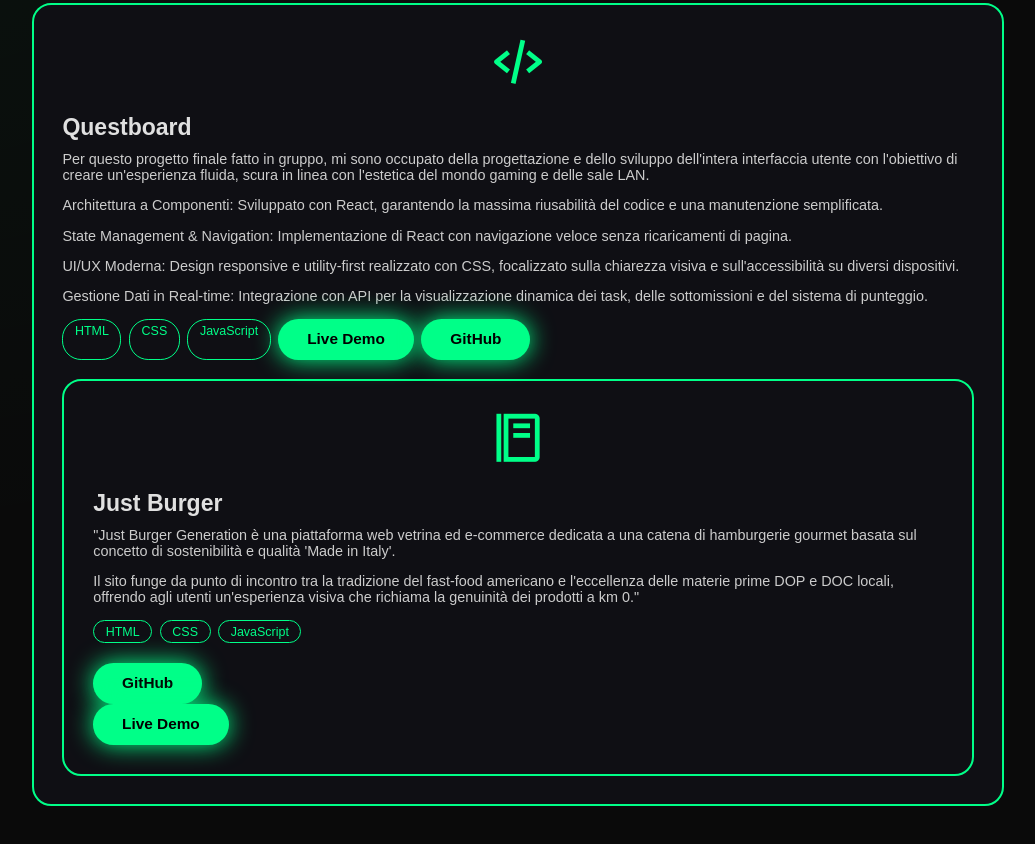
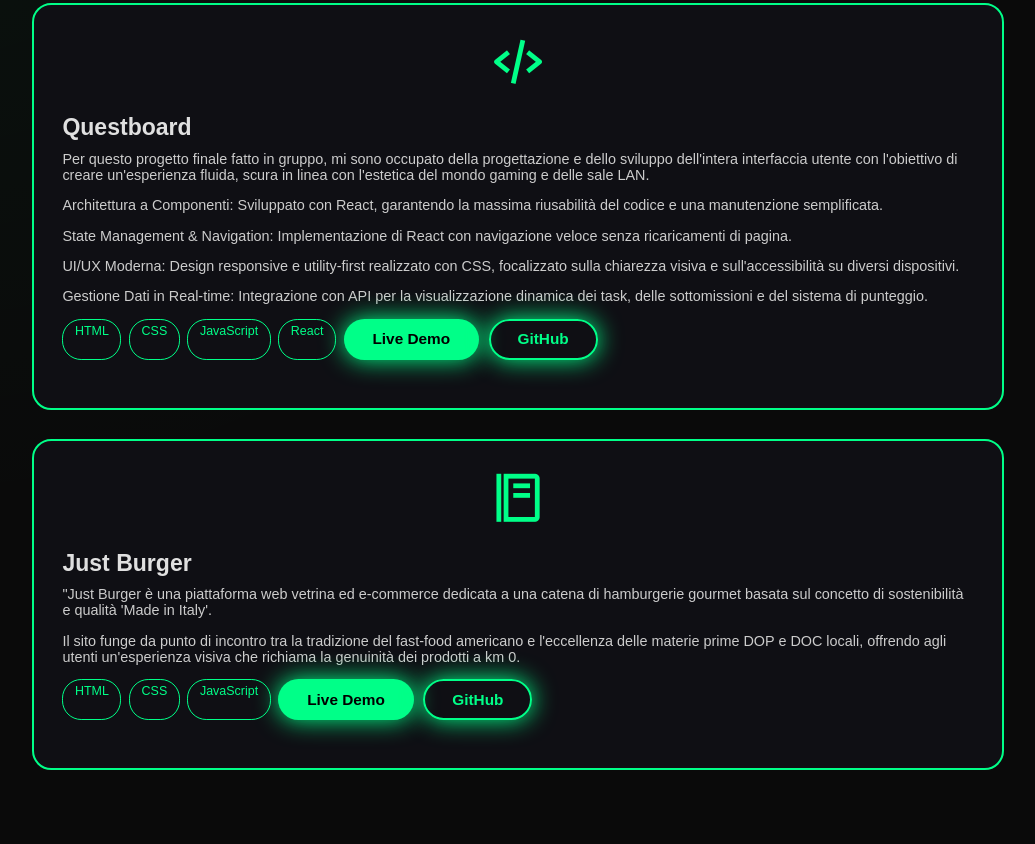
Before and after one commit to rosariolettiero54/Portfolio-Rosario, a plain HTML site: page src/main/resources/templates/HTML/progetti.html in a window 1280 px wide. Shown: the part 282-1126 px from the top of the page, without its empty margins (122-1157 px from the left). Drawn offline with nearby package versions, Linux system fonts and the light colour scheme.

Commit message:
Modifiche

```diff
--- a/src/main/resources/templates/HTML/progetti.html
+++ b/src/main/resources/templates/HTML/progetti.html
@@ -45,35 +45,35 @@
                         <span>HTML</span>
                         <span>CSS</span>
                         <span>JavaScript</span>
+                        <span>React</span>
                         <div class="project-links">
                             <a href="https://questboard-ibf8.onrender.com/" target="_blank" class="btn">Live Demo</a>
-                      </div>
-                      <div class="project-links">
-                          <a href="https://github.com/Generation-Group2/QuestBoard" target="_blank" class="btn">GitHub</a>
+                            <a href="https://github.com/Generation-Group2/QuestBoard" target="_blank" class="btn btn-outline">GitHub</a>
                         </div>
                     </div>
                 </div>
+            </div>
+
             <div class="project-card">
                 <div class="project-img">
                     <i class='bx bx-food-menu'></i>
                 </div>
                 <div class="project-info">
                     <h3>Just Burger</h3>
-                      <p>"Just Burger Generation è una piattaforma web vetrina ed e-commerce dedicata a una catena di hamburgerie gourmet basata sul concetto di sostenibilità e qualità 'Made in Italy'.</p>
-                      <p>Il sito funge da punto di incontro tra la tradizione del fast-food americano e l'eccellenza delle materie prime DOP e DOC locali, offrendo agli utenti un'esperienza visiva che richiama la genuinità dei prodotti a km 0."</p>
+                    <p>"Just Burger è una piattaforma web vetrina ed e-commerce dedicata a una catena di hamburgerie gourmet basata sul concetto di sostenibilità e qualità 'Made in Italy'.</p>
+                    <p>Il sito funge da punto di incontro tra la tradizione del fast-food americano e l'eccellenza delle materie prime DOP e DOC locali, offrendo agli utenti un'esperienza visiva che richiama la genuinità dei prodotti a km 0.</p>
                     <div class="project-tags">
                         <span>HTML</span>
                         <span>CSS</span>
                         <span>JavaScript</span>
-                      </div>
-                      <div class="project-links">
-                          <a href="https://github.com/rosariolettiero54/just-burger" target="_blank" class="btn">GitHub</a>
-                      </div>
                         <div class="project-links">
                             <a href="http://justburgergeneration.altervista.org/" target="_blank" class="btn">Live Demo</a>
+                            <a href="https://github.com/rosariolettiero54/just-burger" target="_blank" class="btn btn-outline">GitHub</a>
+                        </div>
+                    </div>
+                </div>
             </div>
 
-                  </div>
         </div>
     </section>
 
```
Lines whose indentation alone changed are shown as unchanged.
